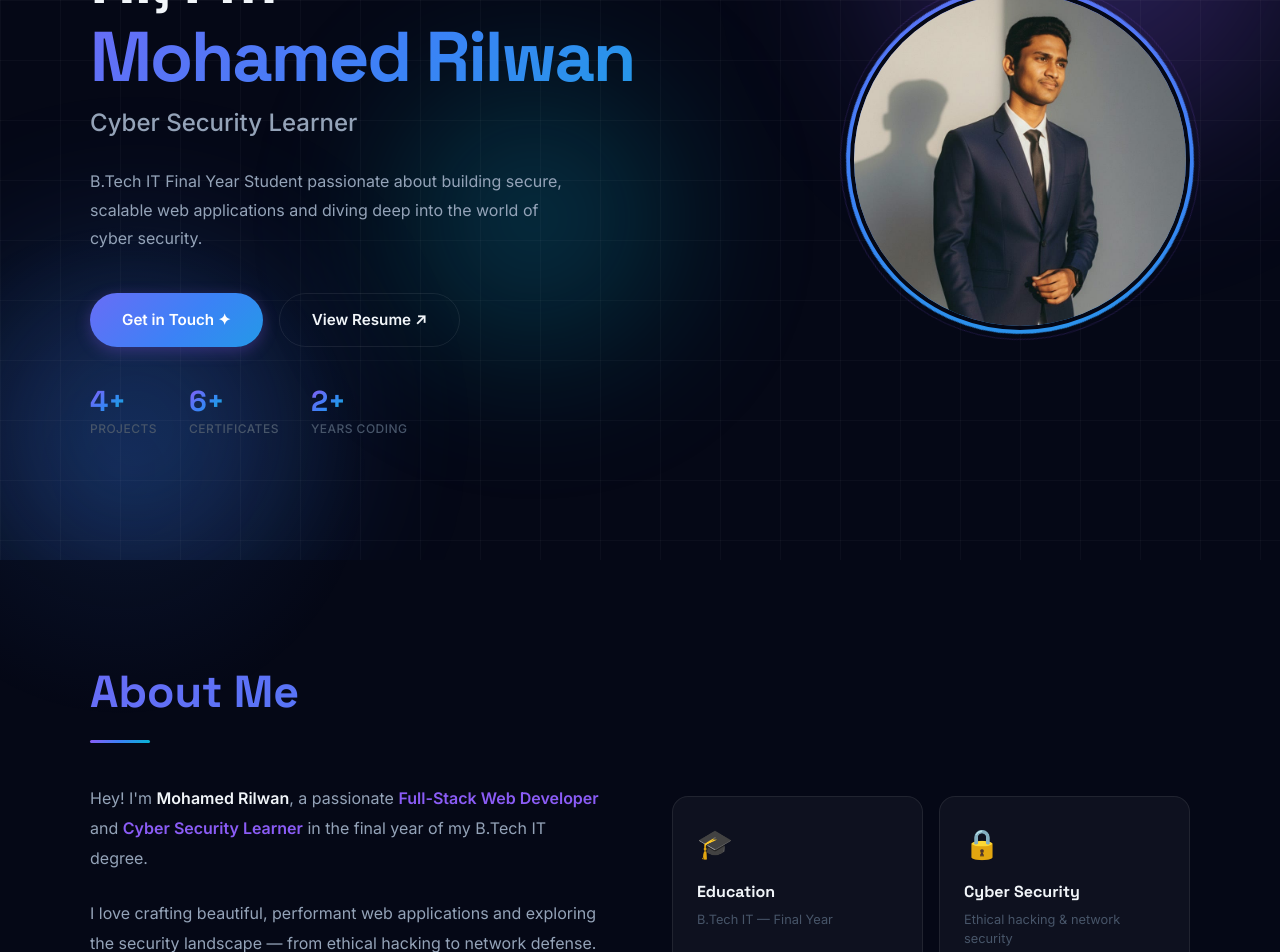
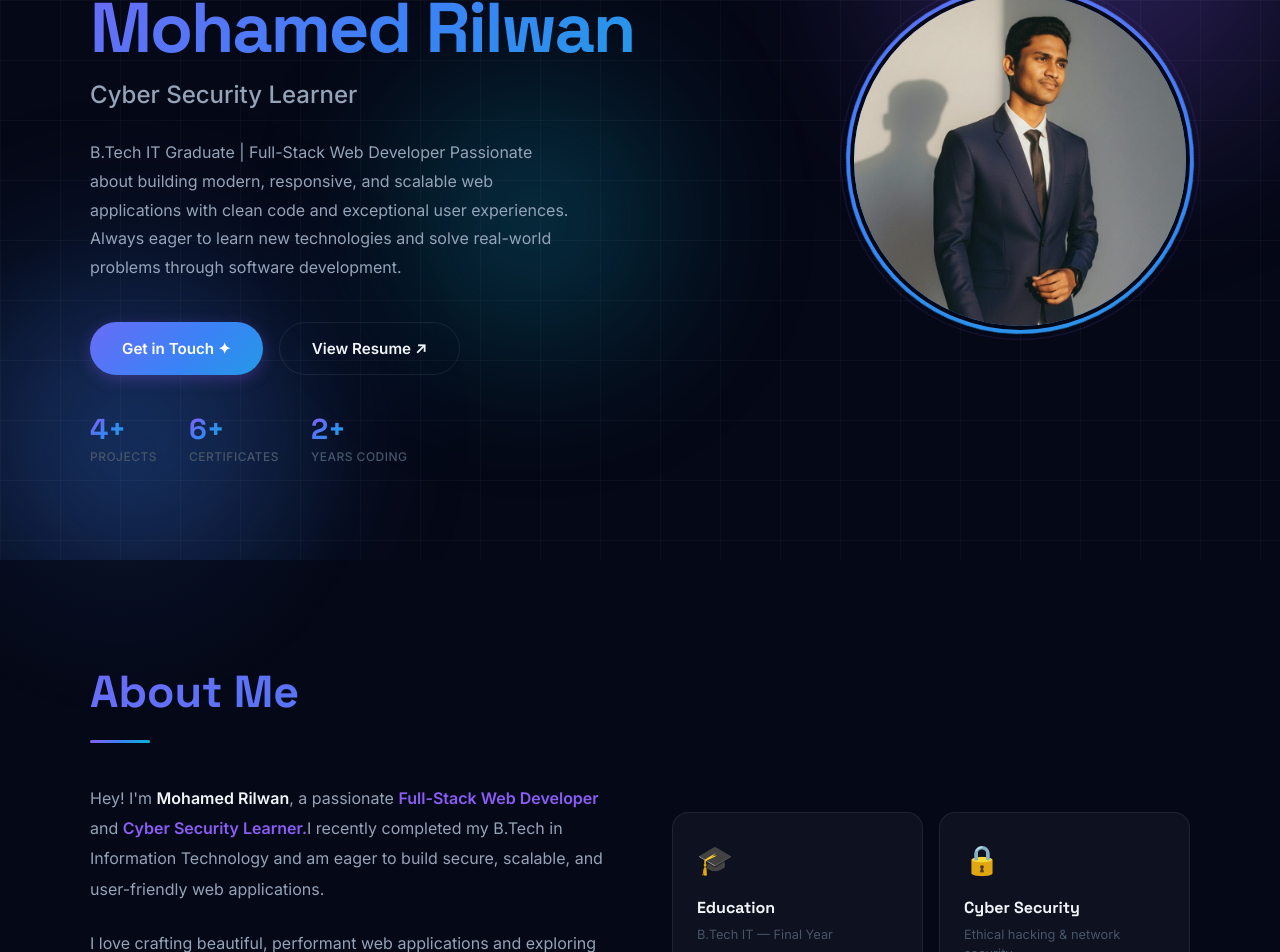
Before and after one commit to Fireff5/port, a React (Create React App) app: page / in a window 1280 px wide. Shown: the part 240-1192 px from the top of the page. Built offline with nearby package versions, Linux system fonts and the light colour scheme.

Commit message:
changes in about and hero pages.

```diff
--- a/src/components/About.js
+++ b/src/components/About.js
@@ -21,8 +21,9 @@ const About = () => (
           <p>
             Hey! I'm <strong>Mohamed Rilwan</strong>, a passionate{' '}
             <span className="about-highlight">Full-Stack Web Developer</span> and{' '}
-            <span className="about-highlight">Cyber Security Learner</span> in the final
-            year of my B.Tech IT degree.
+            <span className="about-highlight">Cyber Security Learner.</span>I recently
+            completed my B.Tech in Information Technology and am eager to build secure,
+            scalable, and user-friendly web applications.
           </p>
           <p>
             I love crafting beautiful, performant web applications and exploring the
--- a/src/components/Hero.js
+++ b/src/components/Hero.js
@@ -61,8 +61,9 @@ const Hero = () => {
           </p>
 
           <p className="hero-desc">
-            B.Tech IT Final Year Student passionate about building secure, scalable
-            web applications and diving deep into the world of cyber security.
+            B.Tech IT Graduate | Full-Stack Web Developer Passionate about building modern, responsive,
+            and scalable web applications with clean code and exceptional user experiences.
+            Always eager to learn new technologies and solve real-world problems through software development.
           </p>
 
           <div className="hero-btns">
```
